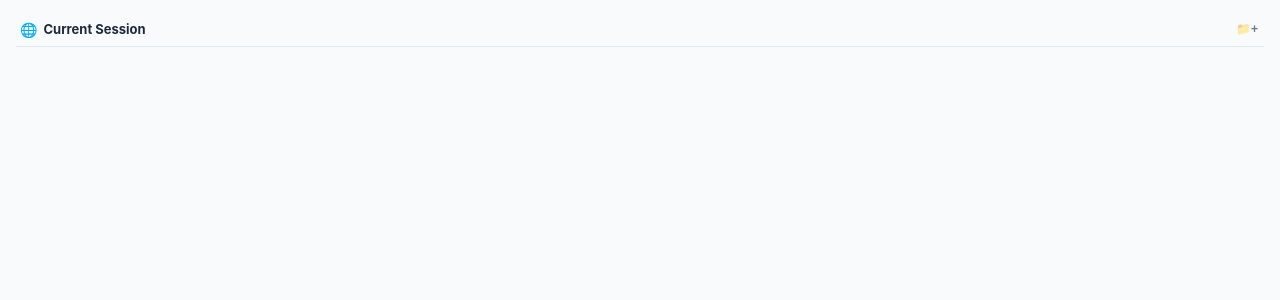
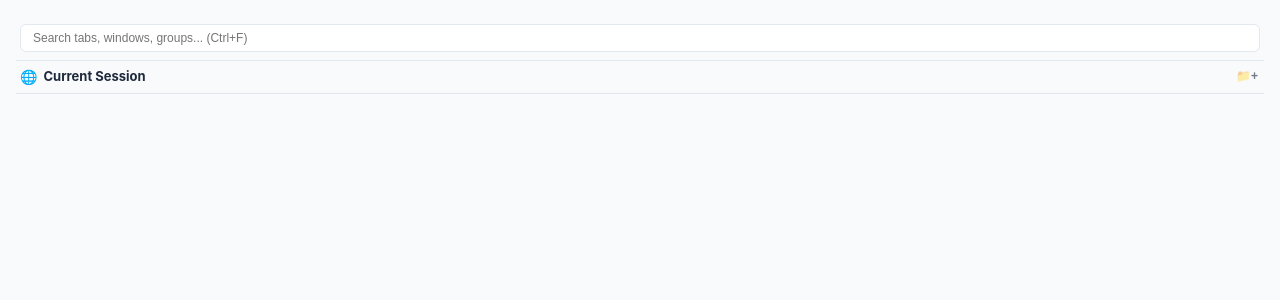
Before and after one commit to allenlu2009/modern-tabs-outliner, a React (Vite) app: page / in a window 1280 px wide. Shown: the top 300 px of the page. Built offline with nearby package versions, Linux system fonts and the light colour scheme.

Commit message:
Feature: Add Search & Filter with auto-reveal and Ctrl+F support

```diff
--- a/src/App.css
+++ b/src/App.css
@@ -274,3 +274,47 @@ body {
   font-weight: normal;
   text-transform: none;
 }
+
+/* Search Styles */
+.search-container {
+  position: sticky;
+  top: 0;
+  z-index: 100;
+  background-color: var(--bg-color);
+  padding: 8px 4px;
+  display: flex;
+  align-items: center;
+  gap: 8px;
+  border-bottom: 1px solid var(--item-border);
+}
+
+.search-input {
+  flex: 1;
+  background-color: var(--item-bg);
+  border: 1px solid var(--item-border);
+  color: var(--text-color);
+  font-size: 12px;
+  padding: 6px 12px;
+  border-radius: 6px;
+  outline: none;
+  transition: all 0.2s ease;
+}
+
+.search-input:focus {
+  border-color: var(--accent);
+  box-shadow: 0 0 0 2px var(--accent-glow);
+}
+
+.clear-search {
+  background: none;
+  border: none;
+  color: var(--text-color);
+  cursor: pointer;
+  opacity: 0.5;
+  font-size: 16px;
+  padding: 0 4px;
+}
+
+.clear-search:hover {
+  opacity: 1;
+}
--- a/src/App.tsx
+++ b/src/App.tsx
@@ -65,7 +65,17 @@ function TabIcon({ url, favIconUrl }: { url?: string; favIconUrl?: string }) {
   return null;
 }
 
-function NodeItem({ node, depth = 0, isDragActive = false }: { node: TreeNode; depth?: number; isDragActive?: boolean }) {
+function NodeItem({
+  node,
+  depth = 0,
+  isDragActive = false,
+  forceExpand = false
+}: {
+  node: TreeNode;
+  depth?: number;
+  isDragActive?: boolean;
+  forceExpand?: boolean;
+}) {
   const {
     attributes,
     listeners,
@@ -85,6 +95,13 @@ function NodeItem({ node, depth = 0, isDragActive = false }: { node: TreeNode; d
   const [collapsed, setCollapsed] = useState(!!node.collapsed);
   const [isEditing, setIsEditing] = useState(false);
   const [editTitle, setEditTitle] = useState(node.title || '');
+
+  // Auto-expand during search
+  useEffect(() => {
+    if (forceExpand) {
+      setCollapsed(false);
+    }
+  }, [forceExpand]);
 
   const focusTab = async () => {
     if (typeof chrome === 'undefined' || !chrome.tabs) return;
@@ -258,7 +275,7 @@ function NodeItem({ node, depth = 0, isDragActive = false }: { node: TreeNode; d
         <div className="node-children">
           {/* No nested SortableContext — one flat context in App for cross-container support */}
           {node.children.map(child => (
-            <NodeItem key={child.id} node={child} depth={depth + 1} isDragActive={isDragActive} />
+            <NodeItem key={child.id} node={child} depth={depth + 1} isDragActive={isDragActive} forceExpand={forceExpand} />
           ))}
         </div>
       )}
@@ -269,6 +286,7 @@ function NodeItem({ node, depth = 0, isDragActive = false }: { node: TreeNode; d
 function App() {
   const [treeData, setTreeData] = useState<TreeNode[]>([]);
   const [activeId, setActiveId] = useState<string | null>(null);
+  const [searchQuery, setSearchQuery] = useState('');
 
   const sensors = useSensors(
     useSensor(PointerSensor, {
@@ -278,6 +296,29 @@ function App() {
       coordinateGetter: sortableKeyboardCoordinates,
     })
   );
+
+  const isSearching = searchQuery.trim().length > 0;
+
+  // Filter tree recursively. A node is kept if its title/URL matches OR it has a kept child.
+  const filteredTree = useMemo(() => {
+    if (!isSearching) return treeData;
+
+    const query = searchQuery.toLowerCase();
+    const filter = (nodes: TreeNode[]): TreeNode[] => {
+      const results: TreeNode[] = [];
+      for (const node of nodes) {
+        const titleMatch = node.title?.toLowerCase().includes(query);
+        const urlMatch = node.url?.toLowerCase().includes(query);
+        const filteredChildren = node.children ? filter(node.children) : [];
+
+        if (titleMatch || urlMatch || filteredChildren.length > 0) {
+          results.push({ ...node, children: filteredChildren });
+        }
+      }
+      return results;
+    };
+    return filter(treeData);
+  }, [treeData, searchQuery, isSearching]);
 
   // Collect ALL node IDs in flat DFS order for a single SortableContext.
   // This is the key fix for cross-container (cross-window) drag-and-drop.
@@ -291,9 +332,9 @@ function App() {
         }
       }
     };
-    collect(treeData);
+    collect(filteredTree);
     return ids;
-  }, [treeData]);
+  }, [filteredTree]);
 
   const addGroup = async () => {
     try {
@@ -376,6 +417,15 @@ function App() {
     const refreshListener = () => loadTree();
     window.addEventListener('REFRESH_TREE', refreshListener);
 
+    // Ctrl+F focus
+    const handleKeyDown = (e: KeyboardEvent) => {
+      if ((e.ctrlKey || e.metaKey) && e.key === 'f') {
+        e.preventDefault();
+        document.getElementById('search-input')?.focus();
+      }
+    };
+    window.addEventListener('keydown', handleKeyDown);
+
     if (typeof chrome !== 'undefined' && chrome.runtime) {
       const listener = (msg: any) => {
         if (msg.type === "TREE_UPDATED") {
@@ -387,9 +437,13 @@ function App() {
       return () => {
         chrome.runtime.onMessage.removeListener(listener);
         window.removeEventListener('REFRESH_TREE', refreshListener);
+        window.removeEventListener('keydown', handleKeyDown);
       };
     } else {
-      return () => window.removeEventListener('REFRESH_TREE', refreshListener);
+      return () => {
+        window.removeEventListener('REFRESH_TREE', refreshListener);
+        window.removeEventListener('keydown', handleKeyDown);
+      }
     }
   }, []);
 
@@ -523,10 +577,25 @@ function App() {
 
   return (
     <div className="outliner-container">
+      <div className="search-container">
+        <input
+          id="search-input"
+          type="text"
+          className="search-input"
+          placeholder="Search tabs, windows, groups... (Ctrl+F)"
+          value={searchQuery}
+          onChange={(e) => setSearchQuery(e.target.value)}
+        />
+        {isSearching && (
+          <button className="clear-search" onClick={() => setSearchQuery('')} title="Clear search">⨯</button>
+        )}
+      </div>
+
       <div className="session-root">
-        <span className="root-icon">🌐</span> Current Session
+        <span className="root-icon">🌐</span> {isSearching ? `Search Results (${allNodeIds.length})` : 'Current Session'}
         <button className="btn-icon add-group-btn" onClick={addGroup} title="Add Group">📁+</button>
       </div>
+
       <DndContext
         sensors={sensors}
         collisionDetection={closestCenter}
@@ -535,8 +604,8 @@ function App() {
       >
         {/* Single flat SortableContext — noopSortingStrategy stops phantom visual shifts */}
         <SortableContext items={allNodeIds} strategy={noopSortingStrategy}>
-          {treeData.map(node => (
-            <NodeItem key={node.id} node={node} isDragActive={activeId !== null} />
+          {filteredTree.map(node => (
+            <NodeItem key={node.id} node={node} isDragActive={activeId !== null} forceExpand={isSearching} />
           ))}
         </SortableContext>
 
```
Also changed, not shown: 1 other file (tests, documents, lock files or other folders).
